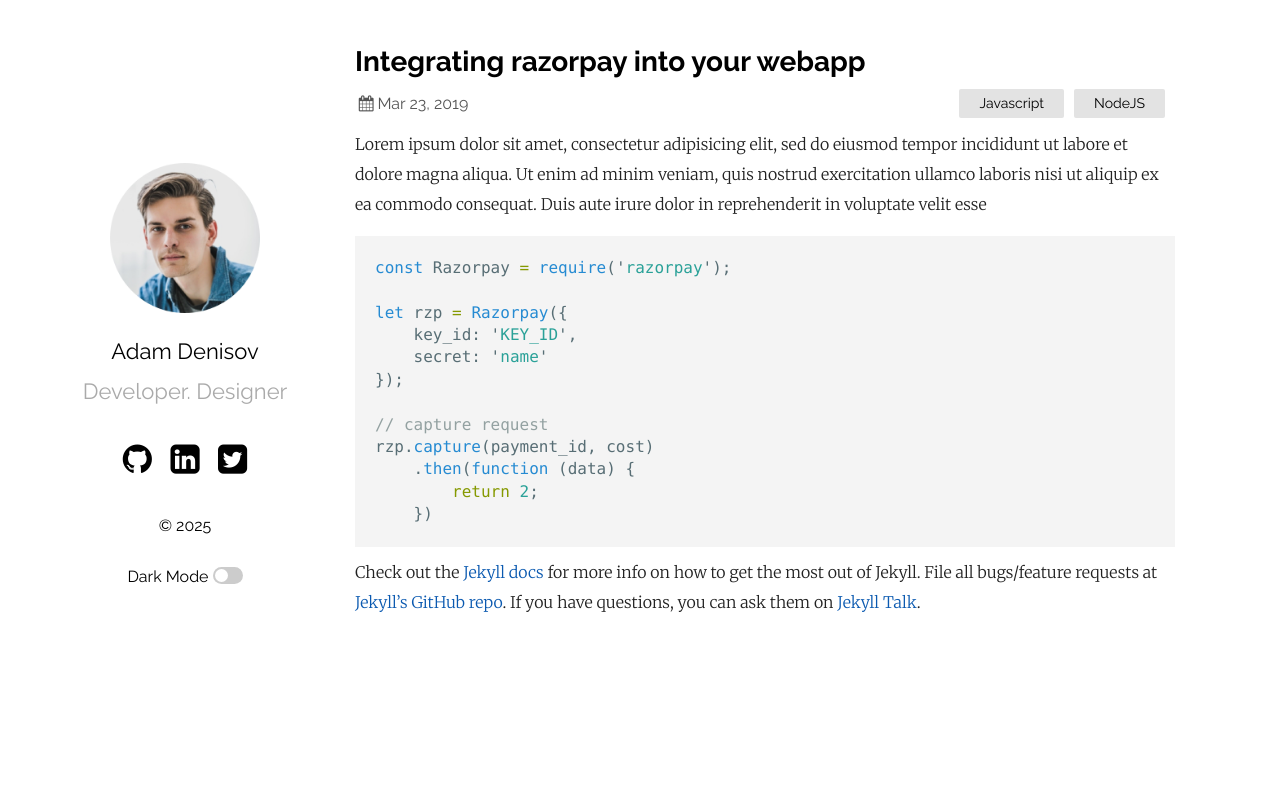
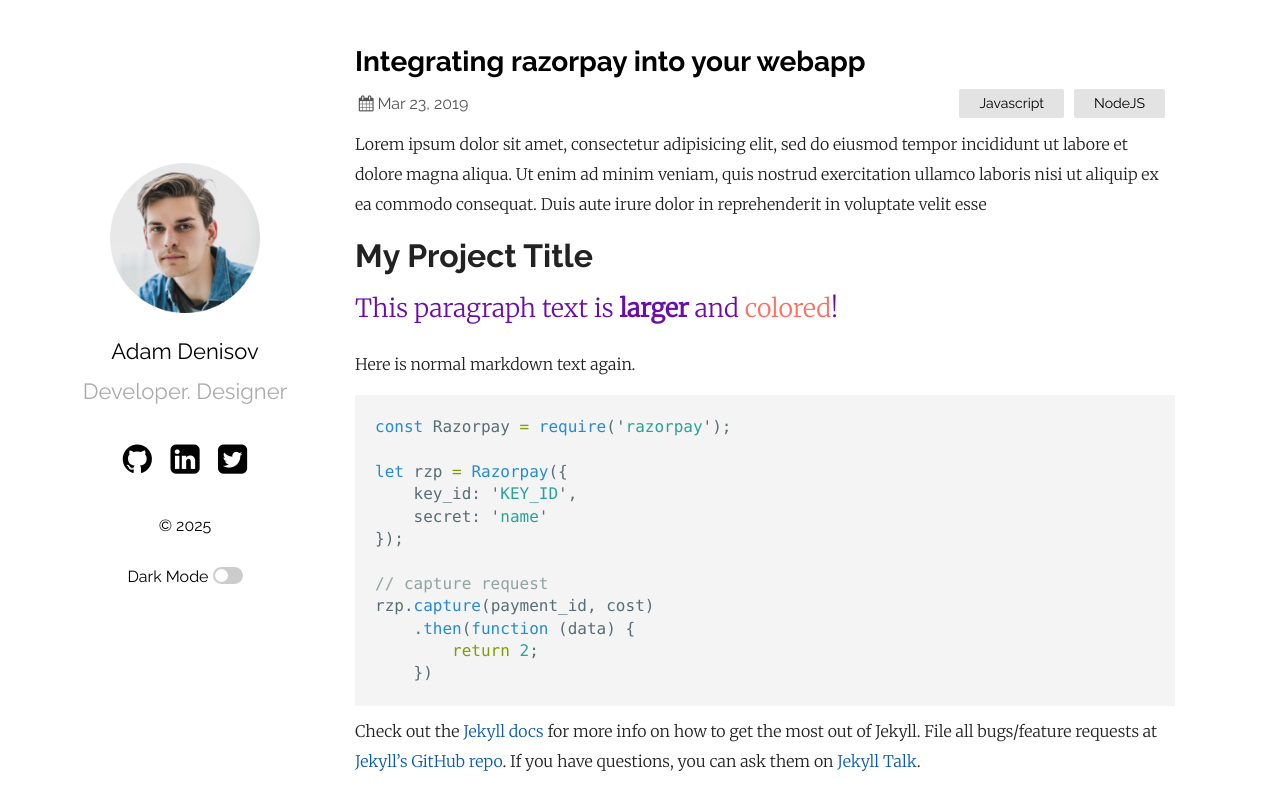
Before and after one commit to joanna-jaeeun/joanna-jaeeun.github.io, a Jekyll site: the page built from _posts/2019-03-23-welcome-to-jekyll.markdown, in a window 1280 px wide. Shown: the top 810 px of the page. Built offline with Jekyll 4.4.1, drawn with Linux system fonts in a browser that asks for light colours.

Commit message:
Update 2019-03-23-welcome-to-jekyll.markdown

````diff
--- a/_posts/2019-03-23-welcome-to-jekyll.markdown
+++ b/_posts/2019-03-23-welcome-to-jekyll.markdown
@@ -5,6 +5,15 @@ date:   2019-03-23 21:03:36 +0530
 categories: Javascript NodeJS
 ---
 Lorem ipsum dolor sit amet, consectetur adipisicing elit, sed do eiusmod tempor incididunt ut labore et dolore magna aliqua. Ut enim ad minim veniam, quis nostrud exercitation ullamco laboris nisi ut aliquip ex ea commodo consequat. Duis aute irure dolor in reprehenderit in voluptate velit esse
+
+# My Project Title
+
+<p style="font-size:25px; color:#6A0DAD;">
+This paragraph text is <b>larger</b> and <span style="color:#FF6F61;">colored</span>!
+</p>
+
+Here is normal markdown text again.
+
 
 ```javascript
 const Razorpay = require('razorpay');
````
